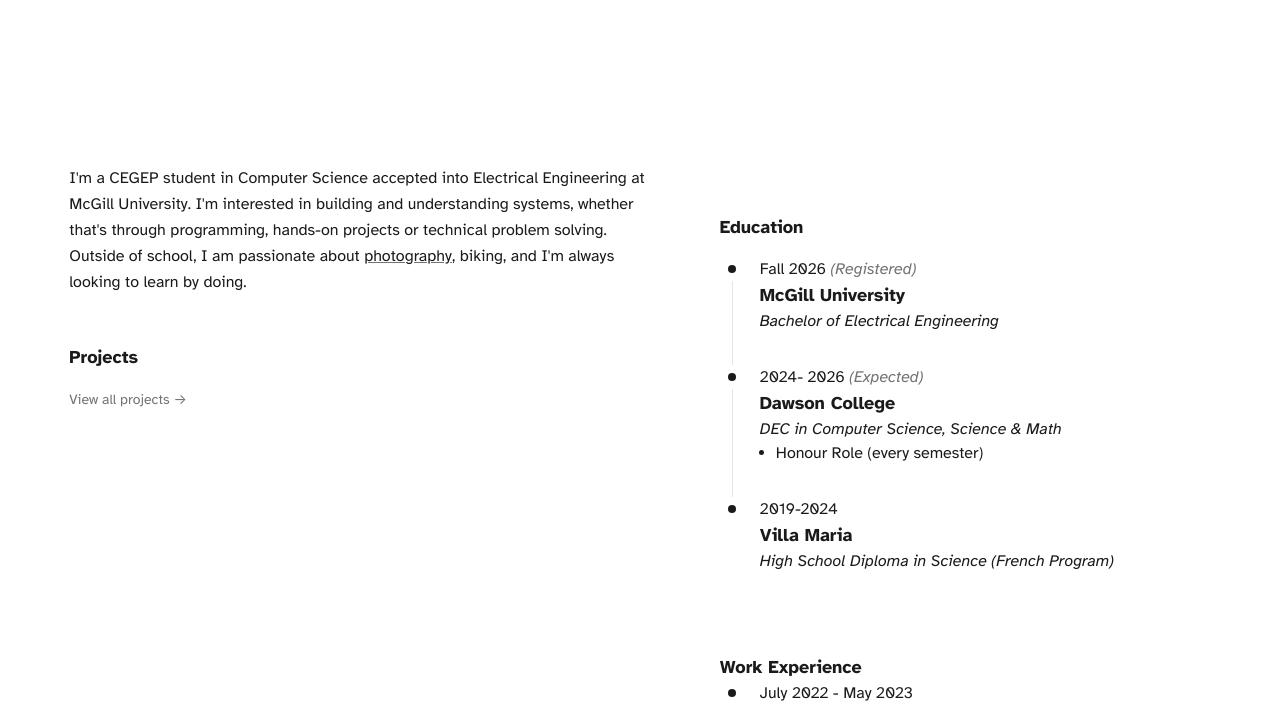
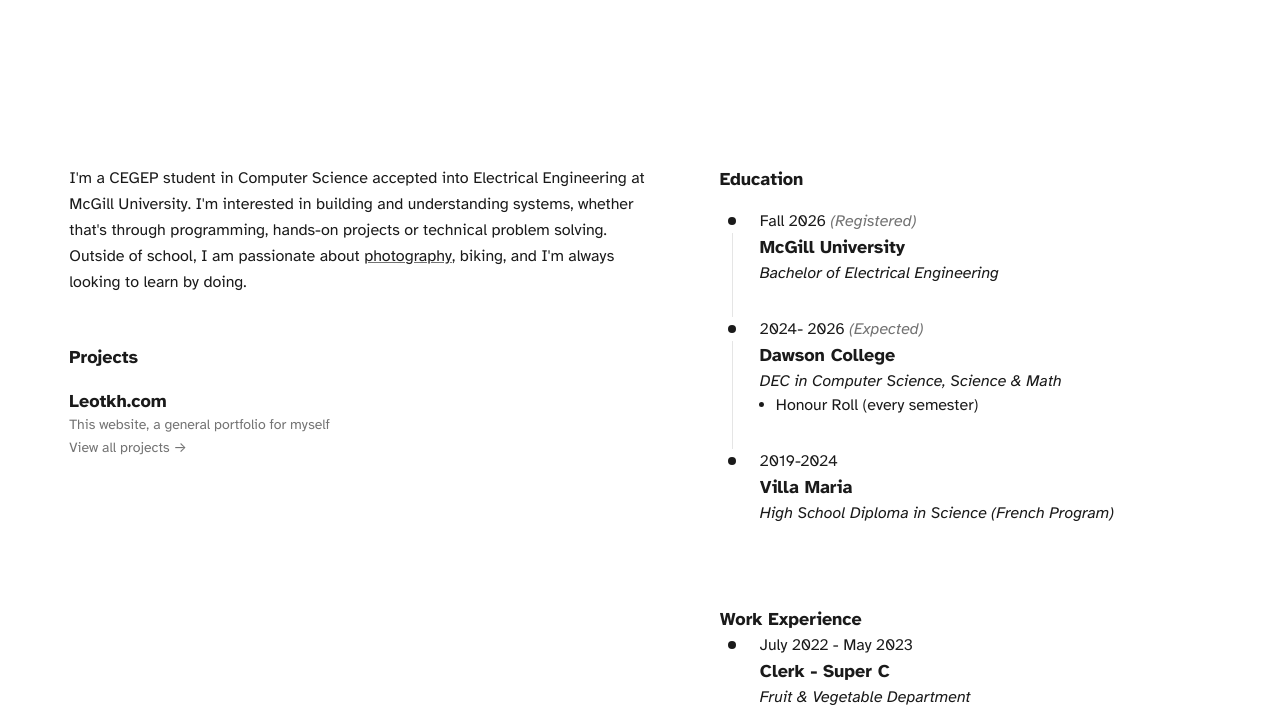
Before and after one commit to LThijsKH/Landing-Page, a Flask app: page / in a window 1280 px wide. Shown: the part 773-1479 px from the top of the page. Run offline with Flask 3, Linux system fonts and the light colour scheme; style sheets or scripts are compiled from the project's sources; some web fonts are replaced.

Commit message:
fix: Certain changes to landing page tempalte

```diff
--- a/static/data/cv.json
+++ b/static/data/cv.json
@@ -12,7 +12,7 @@
       "subtitle": "DEC in Computer Science, Science & Math",
       "date": "2024- 2026",
       "note": "(Expected)",
-      "details": ["Honour Role (every semester)"]
+      "details": ["Honour Roll (every semester)"]
     },
     {
       "title": "Villa Maria",
--- a/static/data/projects.json
+++ b/static/data/projects.json
@@ -1,5 +1,6 @@
 [
   {
+    "featured": true,
     "title": "Leotkh.com",
     "id": "WEB—0",
     "date": "04-2026",
--- a/templates/index.html
+++ b/templates/index.html
@@ -9,7 +9,7 @@ block extra_head %}
 {% endblock %} {% set active_page = 'home' %} {% block
 content %}
 <span id="hero-wrapper" class="block">
-  <h1 class="lg:sticky top:16 lg:top-0 font-serif text-4xl max-lg:px-8 md:text-7xl not-print:first-letter:font-accent not-print:md:first-letter:text-9xl not-print:first-letter:text-6xl not-print:md:first-letter:-mr-3 not-print:first-letter:-mr-1.5 lg:px-32 lg:pt-32">
+  <h1 class="lg:sticky top-16 lg:top-0 font-serif text-4xl max-lg:px-8 print:px-4 print:py-0 print:text-4xl md:text-7xl first-letter:font-accent md:first-letter:text-9xl first-letter:text-6xl md:first-letter:-mr-3 first-letter:-mr-1.5 lg:px-32 lg:pt-32">
     Leo Keeren-Hall
   </h1>
   <div class="lg:px-32">
@@ -36,13 +36,13 @@ content %}
           </a>
         {% endfor %}
       </div>
-      <a href="{{ url_for('projects') }}" class="text-sm text-muted dark:text-d-muted hover:text-text dark:hover:text-d-text print:hidden">
+      <a href="{{ url_for('projects') }}" class="text-sm text-muted dark:text-d-muted hover:text-text dark:hover:text-d-text">
         View all projects →
       </a>
     </div>
   </div>
   <div class="px-auto">
-    <h1 class="text-subheading mt-12">Education</h3>
+    <h1 class="text-subheading">Education</h3>
     <ul>
       <div class="mt-4">
         {% for item in cv.education %}
```
